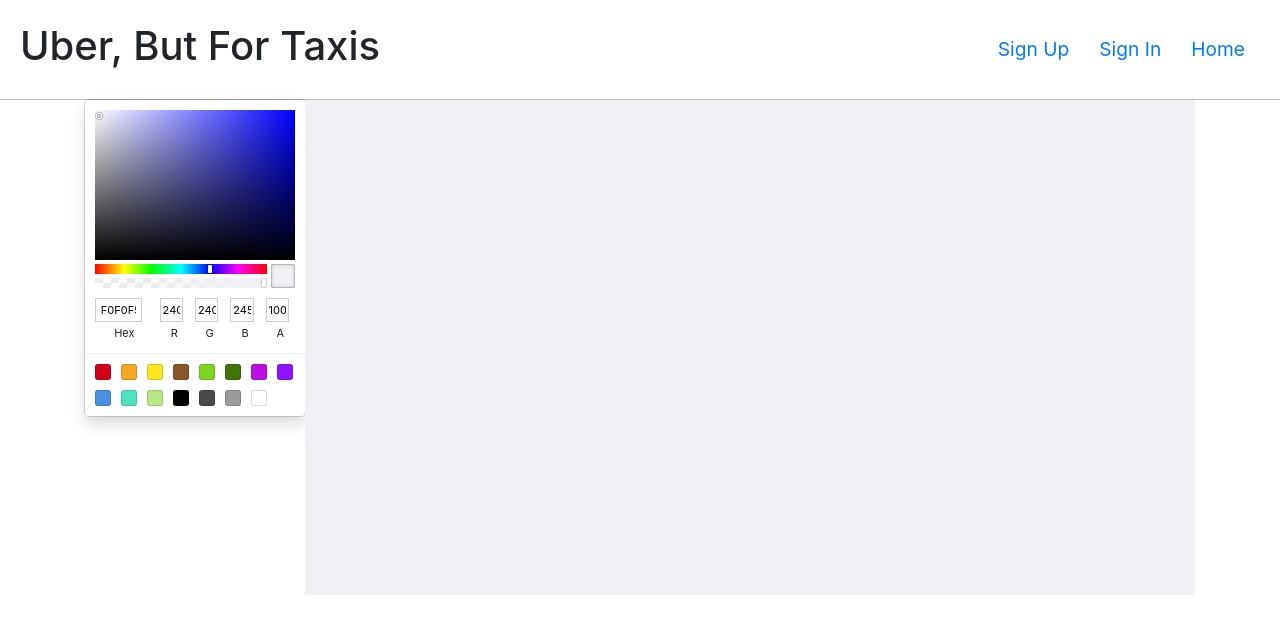
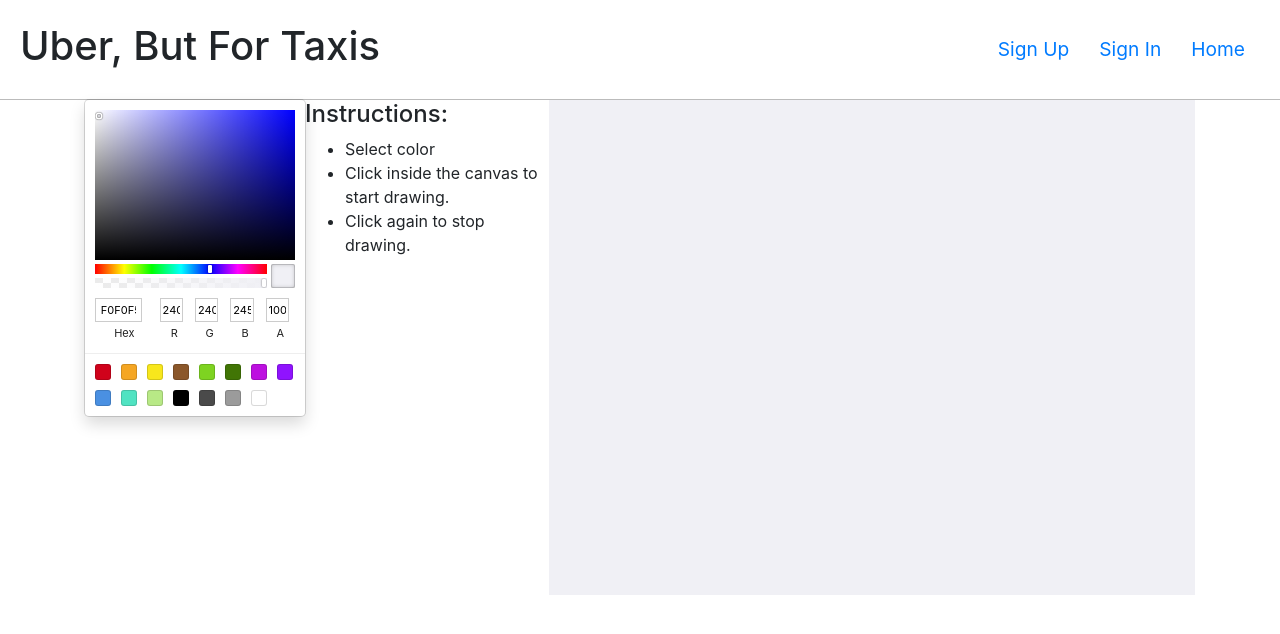
Before and after one commit to j-gottlieb/Pixelart-Garfunkel, a React app: page / in a window 1280 px wide. Shown: the top 634 px of the page. Built offline with nearby package versions, Linux system fonts and the light colour scheme.

Commit message:
Mouseover event listener
Click to activate drawing mechanic

```diff
--- a/src/App.js
+++ b/src/App.js
@@ -20,7 +20,8 @@ class App extends Component {
       user: null,
       flashMessage: '',
       flashType: null,
-      canvas: ''
+      canvas: '',
+      drawActive: false
     }
   }
 
@@ -47,17 +48,23 @@ class App extends Component {
     }), 2000)
   }
 
-  handleClick (position) {
-    console.log(this.state)
-    const shallowCanvas = this.state.canvas
-    shallowCanvas[position] = this.state.currentColor
-    this.setState({
-      canvas: shallowCanvas
-    })
+  handleDrawing (position) {
+    if (this.state.drawActive) {
+      const shallowCanvas = this.state.canvas
+      shallowCanvas[position] = this.state.currentColor
+      this.setState({
+        canvas: shallowCanvas
+      })
+    }
   }
 
   handleChangeComplete = (color) => {
     this.setState({ currentColor: color.hex })
+  }
+
+  handleClick () {
+    const toggle = !this.state.drawActive
+    this.setState({ drawActive: toggle })
   }
 
   render () {
@@ -68,7 +75,7 @@ class App extends Component {
         <Pixel
           key={i}
           position={i}
-          handleClick={(i) => this.handleClick(i)}
+          handleDrawing={(i) => this.handleDrawing(i)}
           color={this.state.canvas[i]}
         />)
     }
@@ -96,7 +103,15 @@ class App extends Component {
                 color={ this.state.currentColor }
                 onChangeComplete={ this.handleChangeComplete }/>
             </div>
-            <div className='canvas'>
+            <div className='instructions'>
+              <h4>Instructions:</h4>
+              <ul>
+                <li>Select color</li>
+                <li>Click inside the canvas to start drawing.</li>
+                <li>Click again to stop drawing.</li>
+              </ul>
+            </div>
+            <div className='canvas' onClick={() => this.handleClick()}>
               {canvas}
             </div>
           </div>
--- a/src/Pixel.js
+++ b/src/Pixel.js
@@ -5,7 +5,7 @@ const Pixel = (props) => {
     <div
       className='pixel'
       style={{backgroundColor: props.color}}
-      onClick={() => props.handleClick(props.position)}></div>
+      onMouseOver={() => props.handleDrawing(props.position)}></div>
   )
 }
 
```
